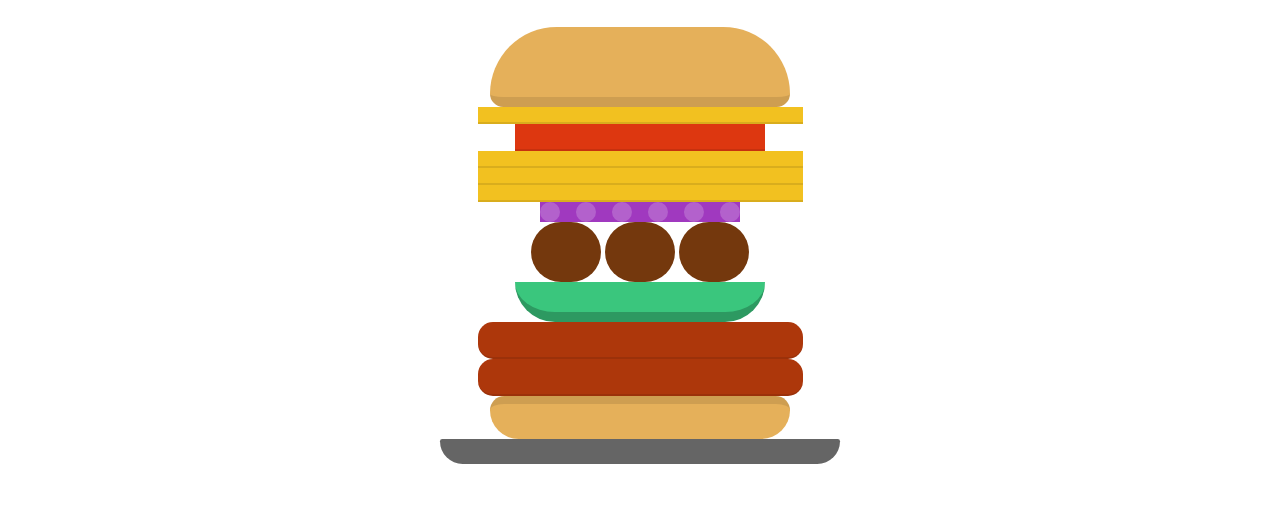
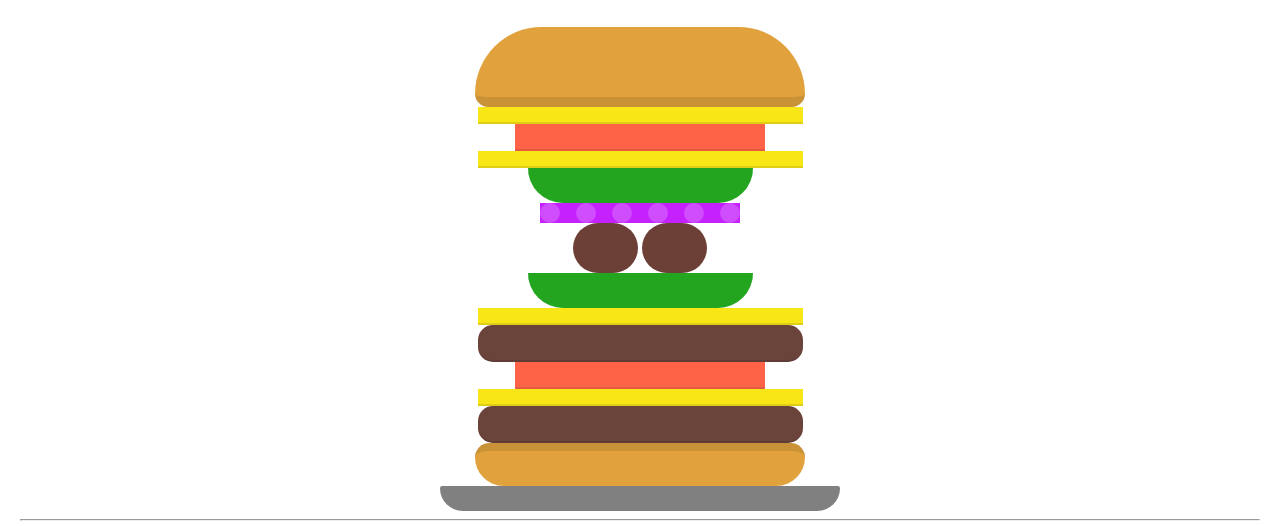
Before and after one commit to spencercall/lab6, a plain HTML site: page index.html in a window 1280 px wide. Shown: the part 122-648 px from the top of the page. Drawn offline with Linux system fonts and the light colour scheme.

Commit message:
commit 2

```diff
--- a/index.html
+++ b/index.html
@@ -19,14 +19,28 @@
       <div class="cheese"></div>
       <div class="tomato"></div>
       <div class="cheese"></div>
-      <div class="cheese"></div>
-      <div class="cheese"></div>
+      <div class="pickle"></div>
       <div class="onion"></div>
       <div class="meatball"></div>
       <div class="meatball"></div>
-      <div class="meatball"></div>
       <div class="pickle"></div>
+      <div class="cheese"></div>
       <div class="patty"></div>
+      <div class="tomato"></div>
+      <div class="cheese"></div>
+      <div class="patty"></div>
+      <div class="bun-bottom"></div>
+      <div class="plate"></div>
+    </div>
+    <hr>
+
+      <h1>The Simple Cheese Burger</h1>
+      <h2>Only $3.49</h2>
+
+    <div class="burger">
+      <div class="bun-top"></div>
+      <div class="cheese"></div>
+      <div class="cheese"></div>
       <div class="patty"></div>
       <div class="bun-bottom"></div>
       <div class="plate"></div>
--- a/ingredients.css
+++ b/ingredients.css
@@ -3,8 +3,8 @@
 
 .bun-top {
   height: 70px;
-  width: 60%;
-  background: #e5b05a;
+  width: 66%;
+  background: #E1A23D;
   border-radius: 100px 100px 20px 20px;
   border-bottom: solid 10px rgba(0,0,0,.1);
 }
@@ -12,21 +12,21 @@
 .cheese {
   height: 15px;
   width: 65%;
-  background: #f2c120;
+  background: #f8e616;
   border-bottom: solid 2px rgba(0,0,0,.1);
 }
 
 .tomato {
   height: 25px;
   width: 50%;
-  background-color: #dd3710;
+  background-color: tomato;
   border-bottom: solid 2px rgba(0,0,0,.1);
 }
 
 .meatball {
-  height: 60px;
-  width: 70px;
-  background: #74380d;
+  height: 50px;
+  width: 65px;
+  background: #6c4036;
   border-radius: 50px;
   display: inline-block;
   vertical-align: top;
@@ -35,29 +35,29 @@
 .patty {
   height: 35px;
   width: 65%;
-  background: #ad370b;
+  background: #6a433b;
   border-radius: 15px;
   border-bottom: solid 2px rgba(0,0,0,.1);
 }
 
 .pickle {
-  height: 30px;
-  width: 50%;
-  background: #3ac67d;
+  height: 25px;
+  width: 45%;
+  background: #23a520;
   border-radius: 0 0 100px 100px;
-  border-bottom: solid 10px #2d9961;
+  border-bottom: solid 10px #23a520;
 }
 
 .onion {
   width: 40%;
-  background-color: #a039bf;
+  background-color: #c421fe;
   border-top: dotted 20px rgba(255,255,255,.2);
 }
 
 .bun-bottom {
   height: 35px;
-  width: 60%;
-  background: #e5b05a;
+  width: 66%;
+  background: #E1A23D;
   border-radius: 20px 20px 40px 40px;
   border-top: solid 8px rgba(0,0,0,.1)
 }
@@ -65,6 +65,6 @@
 .plate {
   height: 25px;
   width: 80%;
-  background: #656565;
+  background: gray;
   border-radius: 20px 20px 200px 200px;
 }
```
